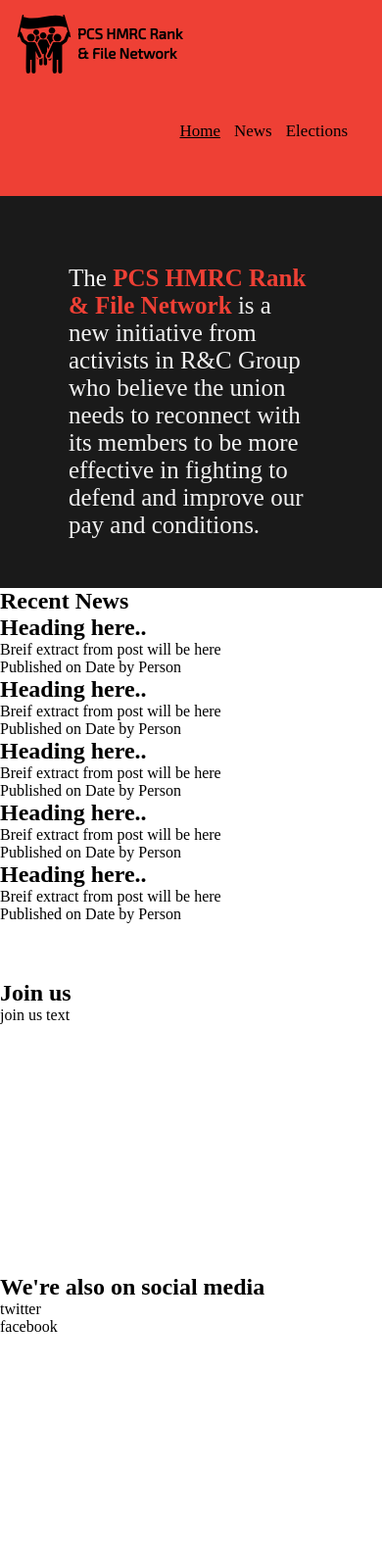
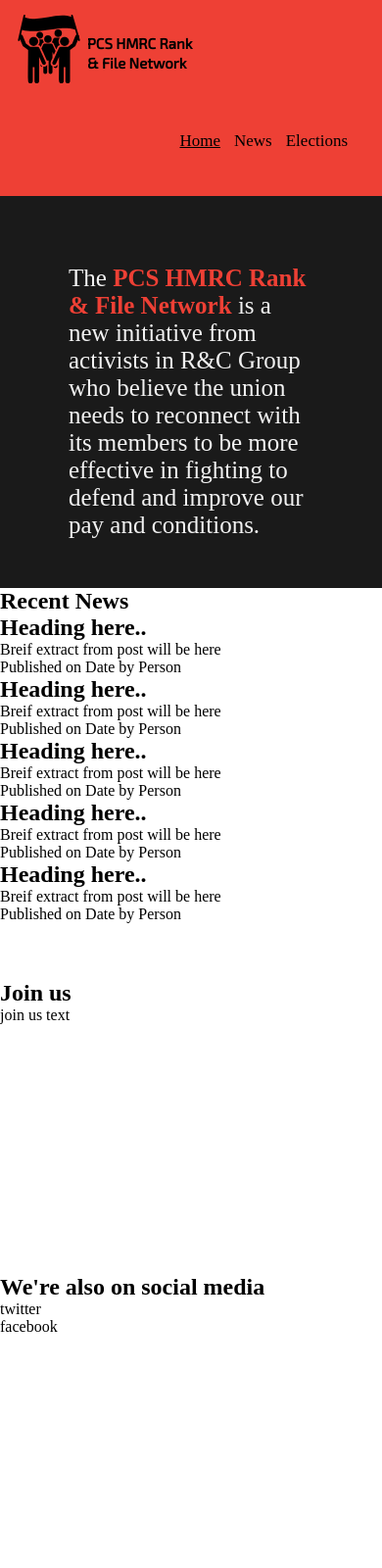
Before and after one commit to pcsrankandfile/pcsrankandfile.github.io, a Jekyll site: the page test.html, which Jekyll copies as it is, in a window 390 px wide. Shown: the whole page at 98% size. Built offline with Jekyll 4.4.1, drawn with Linux system fonts in a browser that asks for light colours.

Commit message:
Test update

```diff
--- a/test.html
+++ b/test.html
@@ -143,7 +143,7 @@
                 }
               /*mobiles*/ @media only screen and (max-width: 636px) {
                 header.site-header section img {
-                        height: 60px;
+                        height: 70px;
 
                     }
 
```
